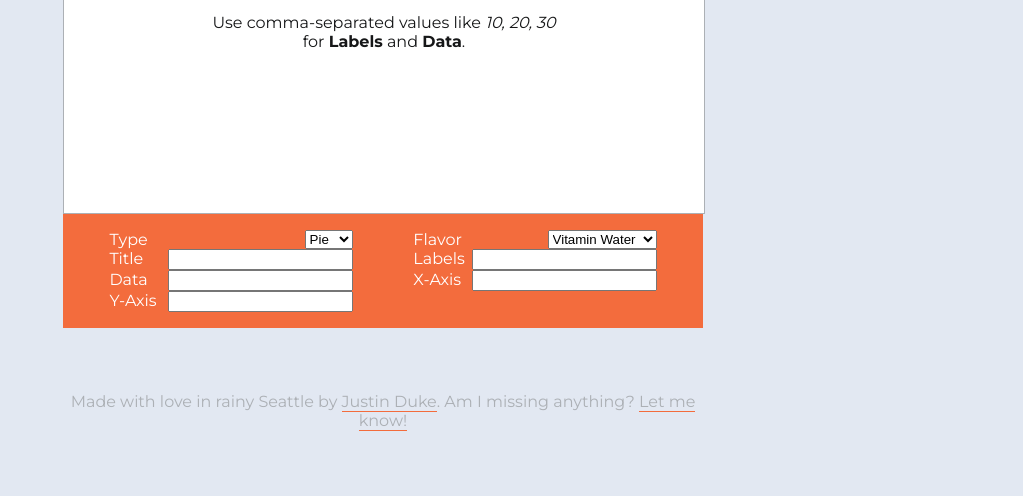
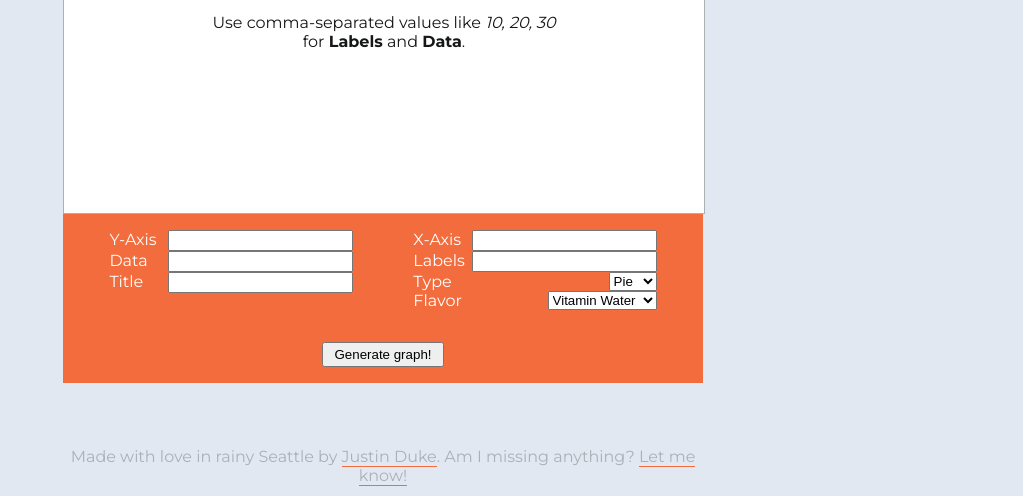
Before and after one commit to jmduke/reallyeasycharts, a PHP site: page / in a window 1280 px wide. Shown: the part 304-800 px from the top of the page, without its empty margins (257-1280 px from the left). Run offline with PHP 8.4, Linux system fonts and the light colour scheme; some libraries are stand-ins or nearby versions; grey boxes are pictures that could not be loaded.

Commit message:
generate button

```diff
--- a/index.html
+++ b/index.html
@@ -87,12 +87,17 @@
 				<option value="column">Bar</option>
 			</select>
 			</div>
+
 			<div>
 			<label>
 				Flavor
 			</label>
 			<select id="colors">
 			</select>
+			</div>
+
+			<div id="submit">
+				<input type="submit" value="Generate graph!"/>
 			</div>
 		</form>
 
@@ -104,6 +109,11 @@
 			$("form").change(function() {
 				drawGraph();
 			});
+
+			$("form").submit(function() {
+				drawGraph();
+				event.preventDefault();
+			});
 		</script>
 	</body>
 
--- a/scripts/script.js
+++ b/scripts/script.js
@@ -7,7 +7,7 @@ $(document).ready(function() {
 	for(var i = 0; i < FIELDS.length; i++) {
 		var fieldName = FIELDS[i];
 		var inputString = "<div><label>" + fieldName + "</label><input id='" + fieldName + "'/></div>";
-		$("form").append(inputString);
+		$("form").prepend(inputString);
 	}
 
 	for(var key in COLOR_SCHEMES) {
--- a/styles/style.css
+++ b/styles/style.css
@@ -78,3 +78,14 @@ a {
 a:hover {
 	color: #F36C3D;
 }
+
+#submit {
+	margin-top: 2em;
+	width: 20%;
+	margin-left: 40%;
+}
+
+#submit input {
+	width: 100%;
+	padding: 0.2em;
+}
```
